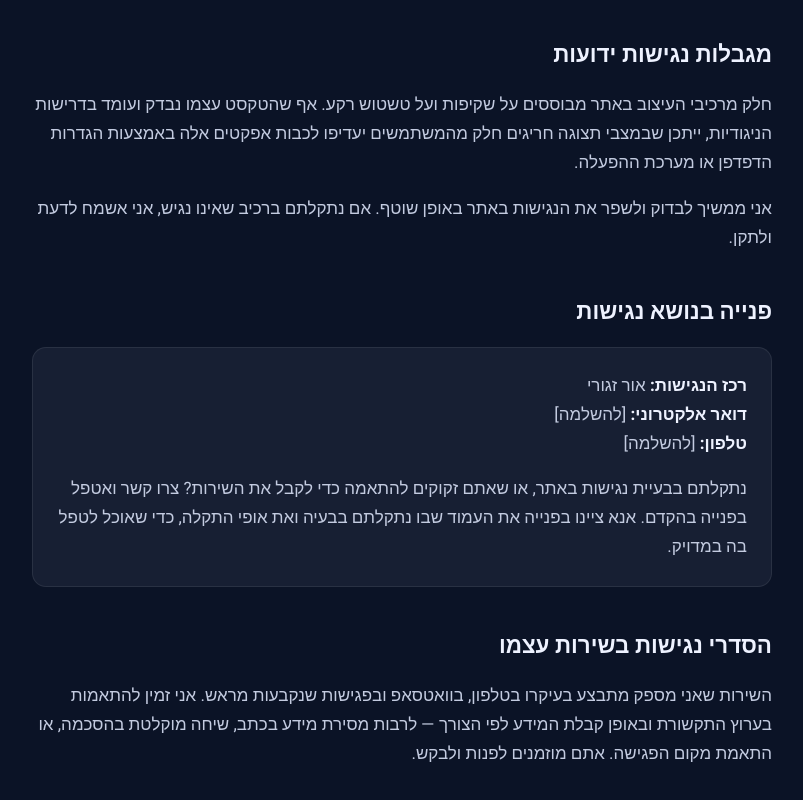
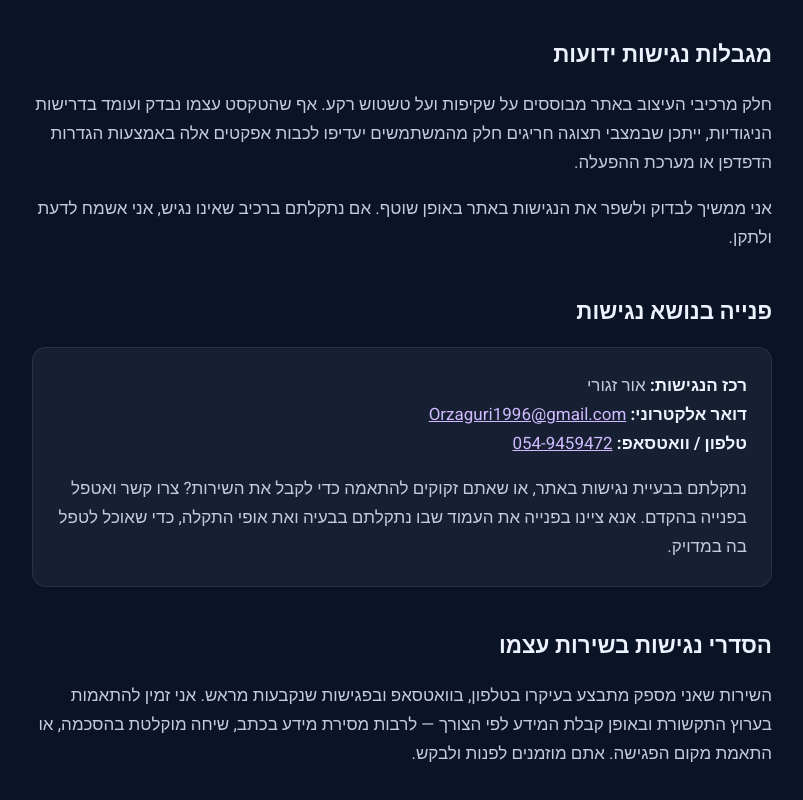
Before and after one commit to YradenShua7/AdvisorCar, a website: page accessibility.html in a window 1280 px wide. Shown: the part 950-1750 px from the top of the page, without its empty margins (238-1041 px from the left). Drawn offline with Linux system fonts and the light colour scheme.

Commit message:
add favicon, whatsapp number, network section, email notification hook

```diff
--- a/accessibility.html
+++ b/accessibility.html
@@ -6,6 +6,9 @@
 <title>הצהרת נגישות | אור זגורי</title>
 <meta name="description" content="הצהרת הנגישות של אתר אור זגורי, בהתאם לתקן הישראלי ת״י 5568 ולתקנות שוויון זכויות לאנשים עם מוגבלות."/>
 <meta name="theme-color" content="#0b1326"/>
+<link rel="icon" href="favicon.svg" type="image/svg+xml"/>
+<link rel="icon" href="favicon-32.png" sizes="32x32" type="image/png"/>
+<link rel="apple-touch-icon" href="apple-touch-icon.png"/>
 <link rel="preconnect" href="https://fonts.googleapis.com"/>
 <link rel="preconnect" href="https://fonts.gstatic.com" crossorigin/>
 <link href="https://fonts.googleapis.com/css2?family=Heebo:wght@400;500;700;900&display=swap" rel="stylesheet"/>
@@ -89,9 +92,8 @@
 <div class="box">
   <p style="margin-top:0">
     <strong>רכז הנגישות:</strong> אור זגורי<br/>
-    <!-- TODO(אור): להשלים דרכי התקשרות — חובה על פי התקנות -->
-    <strong>דואר אלקטרוני:</strong> [להשלמה]<br/>
-    <strong>טלפון:</strong> [להשלמה]
+    <strong>דואר אלקטרוני:</strong> <a href="mailto:Orzaguri1996@gmail.com">Orzaguri1996@gmail.com</a><br/>
+    <strong>טלפון / וואטסאפ:</strong> <a dir="ltr" href="tel:+972549459472">054-9459472</a>
   </p>
   <p style="margin-bottom:0">
     נתקלתם בבעיית נגישות באתר, או שאתם זקוקים להתאמה כדי לקבל את השירות? צרו קשר ואטפל
```
